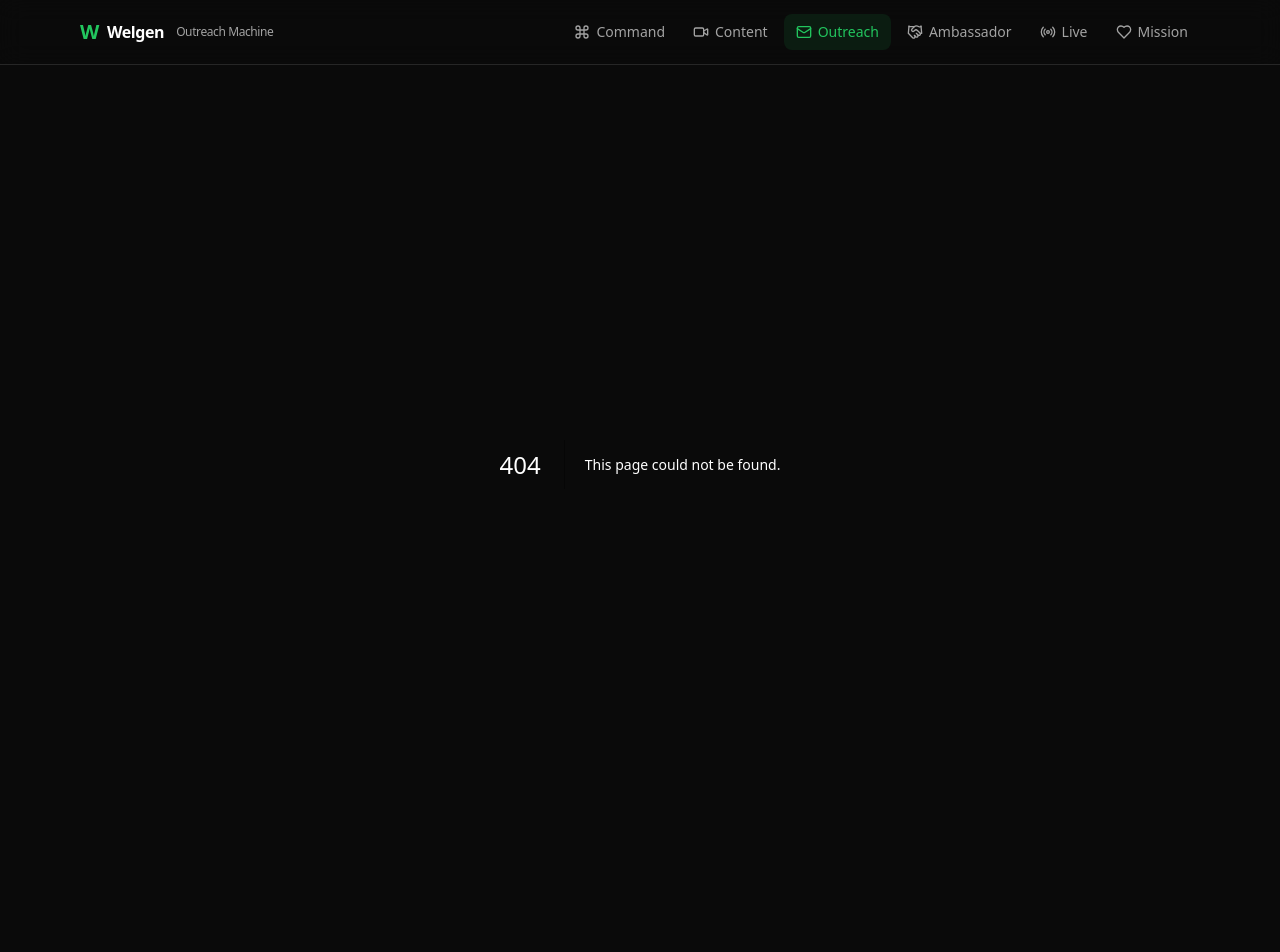
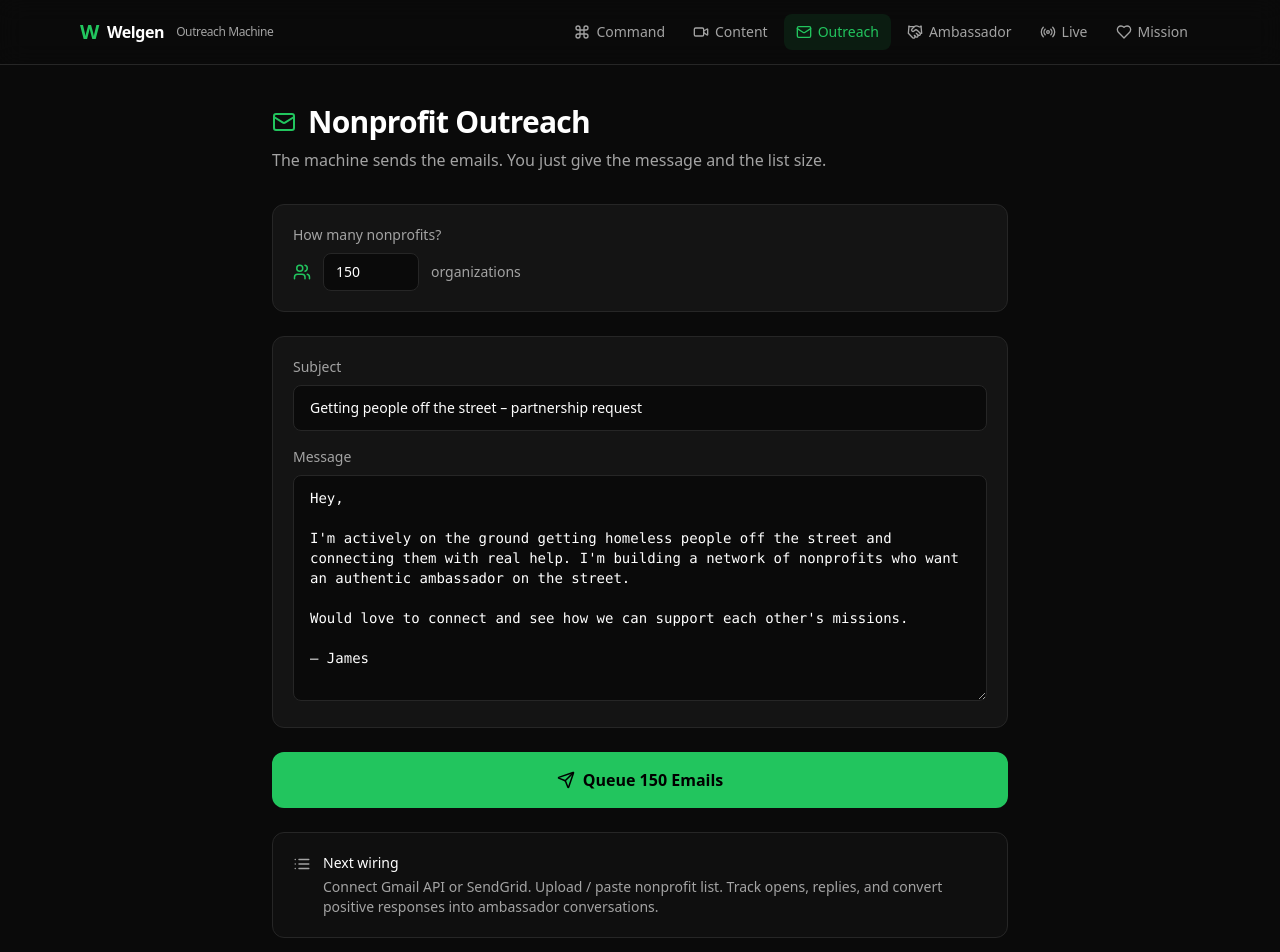
Before and after one commit to mcclusterishere/Welgen, a Next.js app: page /outreach in a window 1280 px wide. Before the commit this address had no page. Shown: the top 952 px of the page. Before the commit the page ends 864 px from the top, so only its background shows below. Built offline with nearby package versions, Linux system fonts and the light colour scheme.

Commit message:
Add Outreach / email campaign page

```diff
--- /dev/null
+++ b/app/outreach/page.tsx
@@ -0,0 +1,89 @@
+"use client";
+
+import { useState } from "react";
+import { Mail, Users, Send, List } from "lucide-react";
+
+export default function OutreachPage() {
+  const [subject, setSubject] = useState("Getting people off the street – partnership request");
+  const [body, setBody] = useState(
+    `Hey,
+
+I'm actively on the ground getting homeless people off the street and connecting them with real help. I'm building a network of nonprofits who want an authentic ambassador on the street.
+
+Would love to connect and see how we can support each other's missions.
+
+— James`
+  );
+  const [count, setCount] = useState(150);
+
+  return (
+    <div className="mx-auto max-w-3xl px-4 py-10">
+      <div className="mb-8">
+        <h1 className="text-3xl font-bold tracking-tight flex items-center gap-3">
+          <Mail className="text-accent" />
+          Nonprofit Outreach
+        </h1>
+        <p className="mt-2 text-muted">
+          The machine sends the emails. You just give the message and the list size.
+        </p>
+      </div>
+
+      <div className="space-y-6">
+        <div className="rounded-xl border border-border bg-surface p-5">
+          <label className="block text-sm text-muted mb-2">How many nonprofits?</label>
+          <div className="flex items-center gap-3">
+            <Users size={18} className="text-accent" />
+            <input
+              type="number"
+              value={count}
+              onChange={(e) => setCount(Number(e.target.value))}
+              className="w-24 rounded-lg bg-background border border-border px-3 py-2 text-sm focus:outline-none focus:border-accent"
+            />
+            <span className="text-sm text-muted">organizations</span>
+          </div>
+        </div>
+
+        <div className="rounded-xl border border-border bg-surface p-5 space-y-4">
+          <div>
+            <label className="block text-sm text-muted mb-2">Subject</label>
+            <input
+              type="text"
+              value={subject}
+              onChange={(e) => setSubject(e.target.value)}
+              className="w-full rounded-lg bg-background border border-border px-4 py-3 text-sm focus:outline-none focus:border-accent"
+            />
+          </div>
+          <div>
+            <label className="block text-sm text-muted mb-2">Message</label>
+            <textarea
+              value={body}
+              onChange={(e) => setBody(e.target.value)}
+              rows={10}
+              className="w-full rounded-lg bg-background border border-border px-4 py-3 text-sm focus:outline-none focus:border-accent font-mono"
+            />
+          </div>
+        </div>
+
+        <button
+          className="w-full rounded-xl bg-accent text-black font-semibold py-4 flex items-center justify-center gap-2 hover:bg-accent-dim transition"
+          onClick={() =>
+            alert(
+              "Scaffold mode: This will connect to Gmail / email service and fire the campaign. List management + tracking coming next."
+            )
+          }
+        >
+          <Send size={18} />
+          Queue {count} Emails
+        </button>
+
+        <div className="rounded-xl border border-border bg-surface/50 p-5 text-sm text-muted flex gap-3">
+          <List size={18} className="shrink-0 mt-0.5" />
+          <div>
+            <p className="font-medium text-white mb-1">Next wiring</p>
+            Connect Gmail API or SendGrid. Upload / paste nonprofit list. Track opens, replies, and convert positive responses into ambassador conversations.
+          </div>
+        </div>
+      </div>
+    </div>
+  );
+}
```
